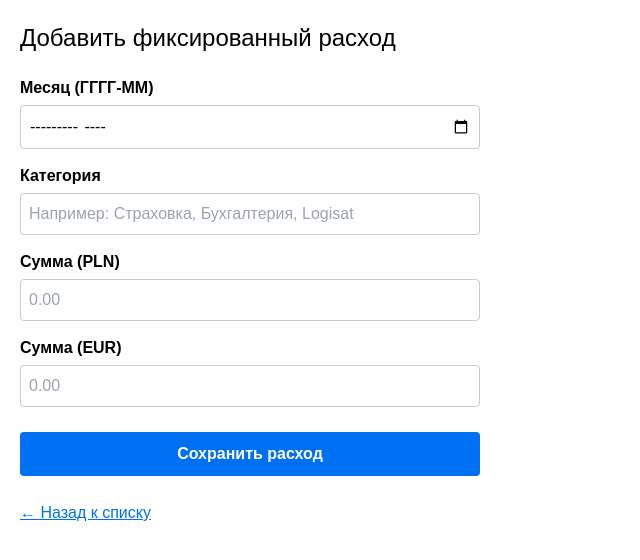
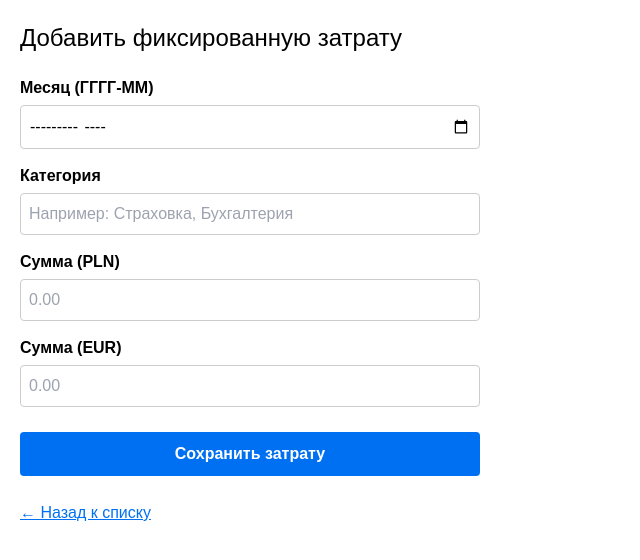
Before and after one commit to kru4ara/logistics-new, a Next.js app: page /fixed-costs/new in a window 1280 px wide. Shown: the top 560 px of the page, without its empty margins (0-640 px from the left). Built offline with nearby package versions, Linux system fonts and the light colour scheme; no server answers.

Commit message:
Update page.tsx

```diff
--- a/app/fixed-costs/new/page.tsx
+++ b/app/fixed-costs/new/page.tsx
@@ -21,7 +21,7 @@ async function createFixedCost(formData: FormData) {
     ]);
 
   if (error) {
-    throw new Error(`Ошибка добавления: ${error.message} (Код: ${error.code})`);
+    throw new Error(`Ошибка добавления: ${error.message}`);
   }
 
   redirect('/fixed-costs');
@@ -30,10 +30,9 @@ async function createFixedCost(formData: FormData) {
 export default function NewFixedCostPage() {
   return (
     <div style={{ padding: '20px', fontFamily: 'sans-serif', maxWidth: '500px' }}>
-      <h1 style={{ fontSize: '24px' }}>Добавить фиксированный расход</h1>
+      <h1 style={{ fontSize: '24px' }}>Добавить фиксированную затрату</h1>
 
       <form action={createFixedCost} style={{ display: 'flex', flexDirection: 'column', gap: '15px', marginTop: '20px' }}>
-
         <div>
           <label htmlFor="month_key" style={{ display: 'block', fontWeight: 'bold' }}>Месяц (ГГГГ-ММ)</label>
           <input
@@ -51,7 +50,7 @@ export default function NewFixedCostPage() {
             type="text"
             id="category"
             name="category"
-            placeholder="Например: Страховка, Бухгалтерия, Logisat"
+            placeholder="Например: Страховка, Бухгалтерия"
             required
             style={{ width: '100%', padding: '8px', marginTop: '5px', borderRadius: '4px', border: '1px solid #ccc' }}
           />
@@ -94,7 +93,7 @@ export default function NewFixedCostPage() {
             fontWeight: 'bold'
           }}
         >
-          Сохранить расход
+          Сохранить затрату
         </button>
 
         <a href="/fixed-costs" style={{ marginTop: '10px', color: '#0070f3', textDecoration: 'underline' }}>
```
